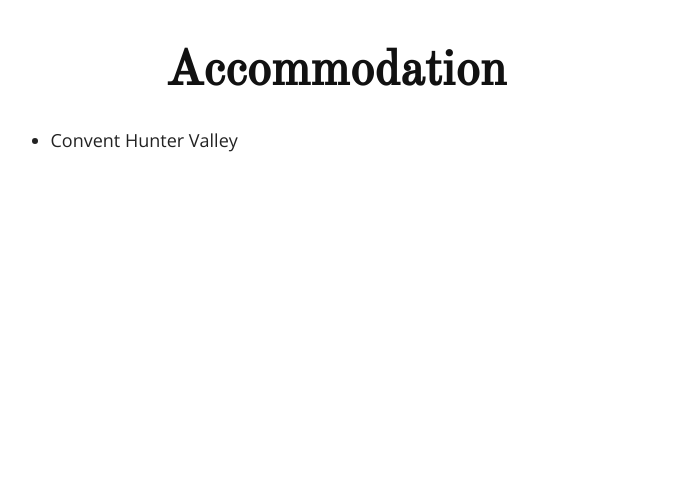
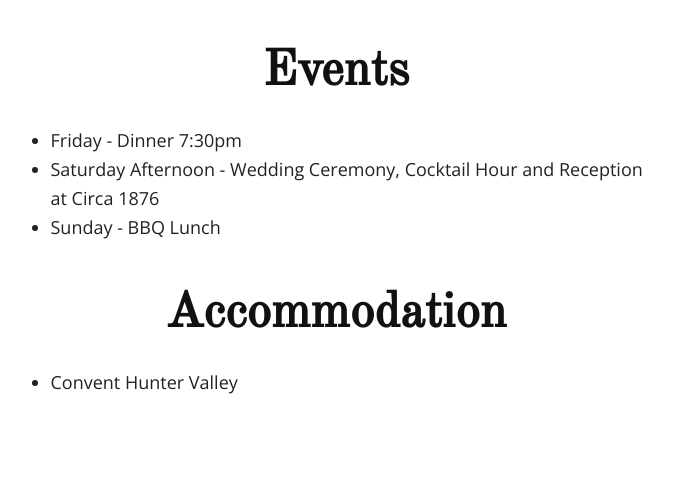
Before and after one commit to johndagostino/aleashaandjohn.com, a Jekyll site: the page built from index.md, in a window 1280 px wide. Shown: the part 711-1198 px from the top of the page, without its empty margins (304-977 px from the left). Built offline with Jekyll 4.4.1, drawn with Linux system fonts in a browser that asks for light colours; before the commit the page ends 956 px from its top, so only the background shows below that.

Commit message:
Update index.md

```diff
--- a/index.md
+++ b/index.md
@@ -9,6 +9,12 @@ layout: default
 </iframe>
 
 
+<h3 class="fancy">Events</h3>
+
+* Friday - Dinner 7:30pm
+* Saturday Afternoon - Wedding Ceremony, Cocktail Hour and Reception at Circa 1876
+* Sunday - BBQ Lunch
+
 <h3 class="fancy">Accommodation</h3>
 
 * Convent Hunter Valley
```
